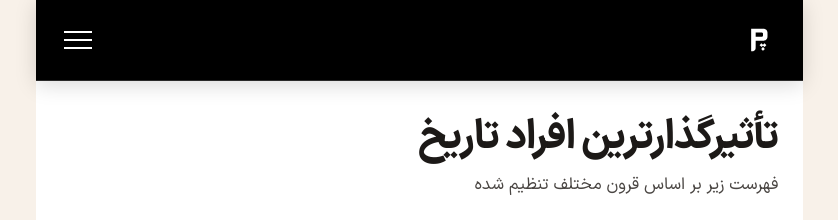
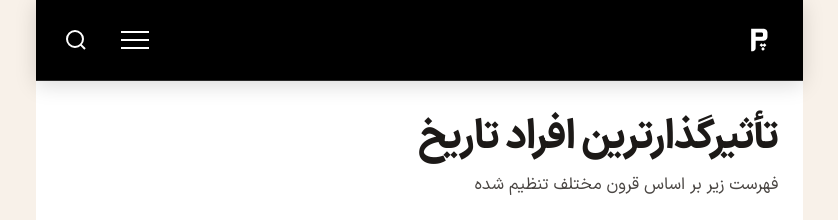
Before and after one commit to darkblog/darkblog.github.io, a Jekyll site: the page built from page.html, in a window 1280 px wide. Shown: the top 220 px of the page, without its empty margins (221-1059 px from the left). Built offline with Jekyll 4.4.1, drawn with Linux system fonts in a browser that asks for light colours.

Commit message:
Update page.html

```diff
--- a/page.html
+++ b/page.html
@@ -36,6 +36,8 @@ layout: null
     .brand img { height: 2.5rem; width: auto; display: block; }
     .hamburger { display: flex; flex-direction: column; gap: 0.375rem; background: none; border: none; padding: 0.25rem; cursor: pointer; flex-shrink: 0; font-size: inherit; touch-action: manipulation; margin-right: auto; }
     .hamburger span { display: block; width: 1.75rem; height: 0.125rem; background-color: white; }
+    .search-icon { display: flex; align-items: center; justify-content: center; color: white; padding: 0.25rem; flex-shrink: 0; }
+    .search-icon:hover { color: #2dd4bf; }
     .mobile-nav-overlay { position: fixed; top: 0; left: 0; right: 0; bottom: 0; background-color: rgba(0, 0, 0, 0.6); z-index: 48; display: none; backdrop-filter: blur(4px); -webkit-backdrop-filter: blur(4px); }
     .mobile-nav { position: fixed; top: 0; left: auto; right: max(0px, calc((100vw - 767px) / 2)); bottom: 0; width: min(300px, 80vw); background-color: #000000; padding: calc(var(--header-height) + 1.75rem) clamp(1rem, 3vw, 2rem) 2rem; z-index: 49; overflow-y: auto; box-shadow: -8px 0 30px rgba(0, 0, 0, 0.3); font-size: inherit; display: none; -ms-overflow-style: none; scrollbar-width: none; }
     .mobile-nav::-webkit-scrollbar { display: none; }
@@ -81,6 +83,12 @@ layout: null
         <span></span>
         <span></span>
       </label>
+      <a href="https://www.pasgah.org/blog" class="search-icon" aria-label="جستجو در وبلاگ">
+        <svg width="24" height="24" viewBox="0 0 24 24" fill="none" stroke="currentColor" stroke-width="2">
+          <circle cx="11" cy="11" r="8"/>
+          <line x1="21" y1="21" x2="16.65" y2="16.65"/>
+        </svg>
+      </a>
     </div>
   </header>
   <label for="menu-toggle" class="mobile-nav-overlay"></label>
```
